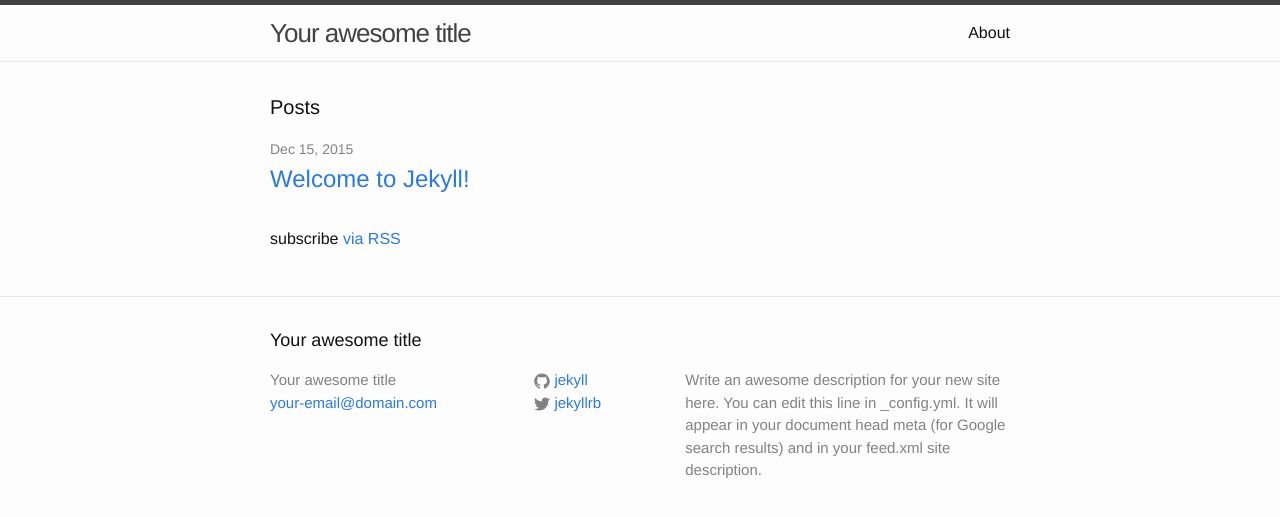
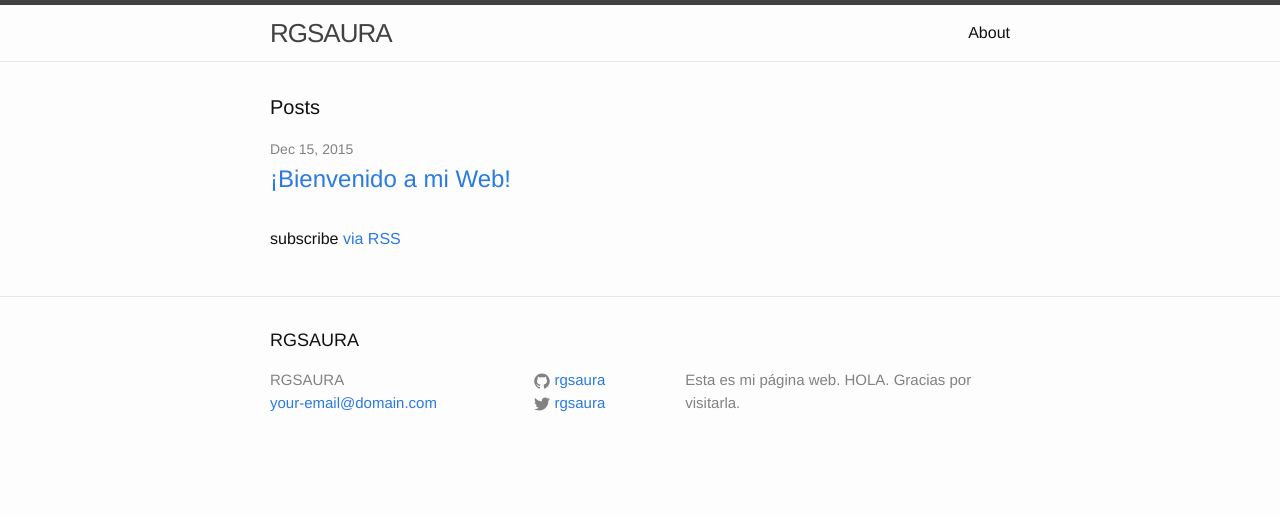
Before and after one commit to rgsaura/rgsaura.github.io, a Jekyll site: the page built from index.html, in a window 1280 px wide. Shown: the top 517 px of the page. Built offline with Jekyll 4.4.1, drawn with Linux system fonts in a browser that asks for light colours.

Commit message:
Primer intento pagina web con post gato

```diff
--- a/_config.yml
+++ b/_config.yml
@@ -6,16 +6,13 @@
 # 'jekyll serve'. If you change this file, please restart the server process.
 
 # Site settings
-title: Your awesome title
+title: RGSAURA
 email: your-email@domain.com
-description: > # this means to ignore newlines until "baseurl:"
-  Write an awesome description for your new site here. You can edit this
-  line in _config.yml. It will appear in your document head meta (for
-  Google search results) and in your feed.xml site description.
+description: Esta es mi página web. HOLA. Gracias por visitarla.
 baseurl: "" # the subpath of your site, e.g. /blog
 url: "http://yourdomain.com" # the base hostname & protocol for your site
-twitter_username: jekyllrb
-github_username:  jekyll
+twitter_username: rgsaura
+github_username:  rgsaura
 
 # Build settings
 markdown: kramdown
--- /dev/null
+++ b/_posts/2015-12-15-Bienvenido-a-mi-Web.md
@@ -0,0 +1,6 @@
+---
+layout: post
+title:  "¡Bienvenido a mi Web!"
+---
+
+![](/images/Gato.jpg)
```
Also changed, not shown: _posts/2015-12-15-welcome-to-jekyll.markdown (deleted, +0 -25 lines), images/Gato.jpg (renamed from Gato.jpg).
